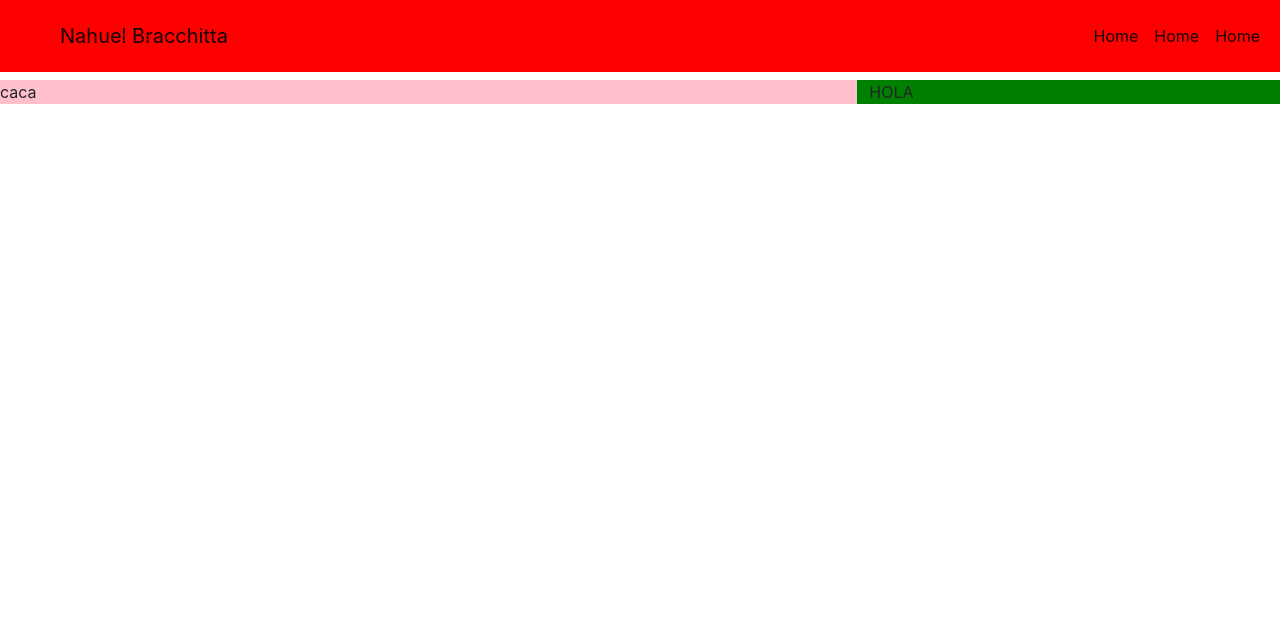
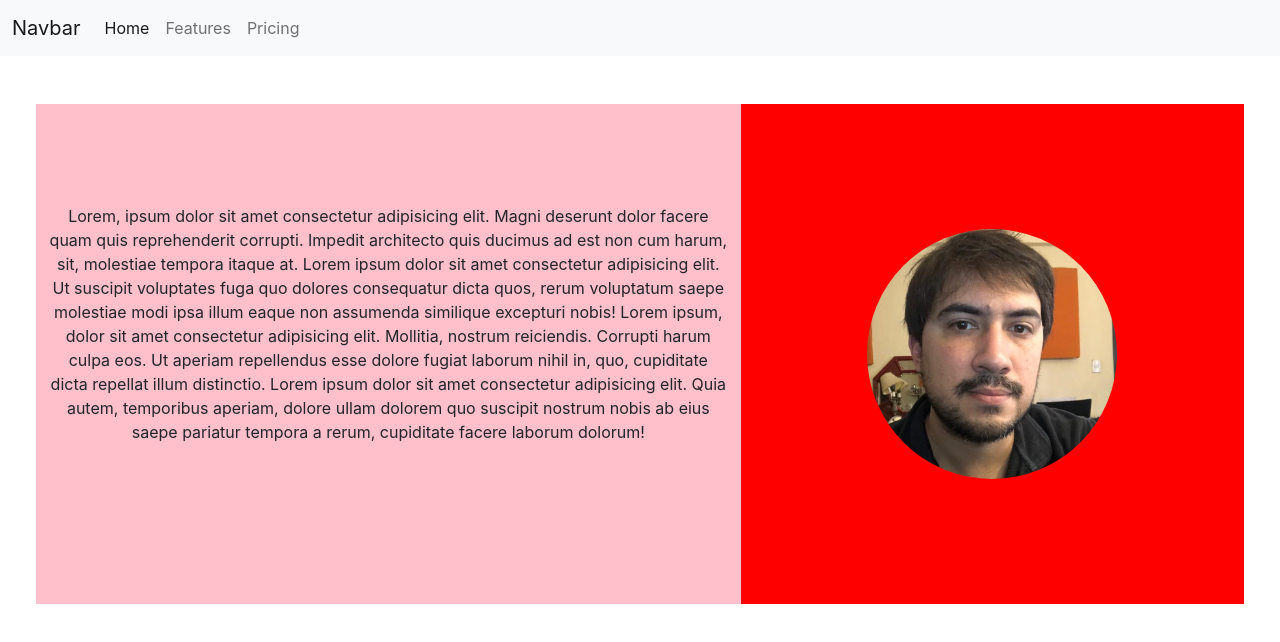
Before and after one commit to MrFontina/NB, a React (Create React App) app: page / in a window 1280 px wide. Shown: the top 642 px of the page. Built offline with nearby package versions, Linux system fonts and the light colour scheme.

Commit message:
empieza a andar

```diff
--- a/src/Components/About/About.jsx
+++ b/src/Components/About/About.jsx
@@ -1,16 +1,26 @@
+import "./about.css"
+import image from "./perfil.jpg"
+
+function About() {
 
 
-function About() {
+
   return (
-    <div className="container.fluid">
-        <div className="row">
+    <div className="hector">
+    <div className="container.fluid p-5 ">
+        <div className="row flex-wrap" >
 
-            <div className="col-8"  style={{backgroundColor:"pink"}}>
-            caca
+            <div className="col-lg-7 col-12"  style={{backgroundColor:"pink", textAlign:"center", paddingTop:"100px", height:"500px"}}>
+            Lorem, ipsum dolor sit amet consectetur adipisicing elit. Magni deserunt dolor facere quam quis reprehenderit corrupti. Impedit architecto quis ducimus ad est non cum harum, sit, molestiae tempora itaque at. Lorem ipsum dolor sit amet consectetur adipisicing elit. Ut suscipit voluptates fuga quo dolores consequatur dicta quos, rerum voluptatum saepe molestiae modi ipsa illum eaque non assumenda similique excepturi nobis! Lorem ipsum, dolor sit amet consectetur adipisicing elit. Mollitia, nostrum reiciendis. Corrupti harum culpa eos. Ut aperiam repellendus esse dolore fugiat laborum nihil in, quo, cupiditate dicta repellat illum distinctio. Lorem ipsum dolor sit amet consectetur adipisicing elit. Quia autem, temporibus aperiam, dolore ullam dolorem quo suscipit nostrum nobis ab eius saepe pariatur tempora a rerum, cupiditate facere laborum dolorum!
         </div>
-        <div className="col-4" style={{backgroundColor:"green"}}>HOLA</div>
+        <div className="rogelio col-lg-5 col-12 "  >
+            <img src={image} style={{borderRadius: "50%", height: "50%" }} alt=""/>
+            {/* <img src={image} style={{borderRadius: "50%", height: "50%" }} alt=""/>
+            <img src={image} style={{borderRadius: "50%", height: "50%" }} alt=""/> */}
+            </div>
         </div>
 
+    </div>
     </div>
   )
 }
--- /dev/null
+++ b/src/Components/About/about.css
@@ -0,0 +1,16 @@
+.rogelio{
+        height: 500px;
+        background-color: red;
+        display: flex;
+        flex-direction: row;
+        justify-content: center;
+        align-items: center
+}
+
+@media (max-width: 990px) {
+    .rogelio {
+        align-items: flex-start;
+        background-color: yellow;
+    }
+
+ }
--- a/src/Components/NavBar/NavBar.jsx
+++ b/src/Components/NavBar/NavBar.jsx
@@ -6,30 +6,25 @@ function NavBar() {
 
 
   return (
-    <nav className="navbar navbar-expand-lg pt-0" style={{backgroundColor:"#ffffff"}}>
-  <div className="container-fluid" style={{backgroundColor:"red"}}>
-    <Link className="navbar-brand mx-5 mt-3 mb-3" to="/">Nahuel Bracchitta</Link>
-    <button className="navbar-toggler" type="button" data-bs-toggle="collapse" data-bs-target="#navbarSupportedContent" aria-controls="navbarSupportedContent" aria-expanded="false" aria-label="Toggle navigation">
+
+
+<nav className="navbar navbar-expand-lg bg-light ">
+  <div className="container-fluid">
+    <Link className="navbar-brand">Navbar</Link>
+    <button className="navbar-toggler" type="button" data-bs-toggle="collapse" data-bs-target="#navbarNavAltMarkup" aria-controls="navbarNavAltMarkup" aria-expanded="false" aria-label="Toggle navigation">
       <span className="navbar-toggler-icon"></span>
     </button>
-    <div className="collapse navbar-collapse d-flex justify-content-end" id="navbarText">
-      <ul className="navbar-nav ">
-        <li className="nav-item">
-          <Link className="nav-link active" aria-current="page" >Home</Link>
-        </li>
-        <li className="nav-item">
+    <div className="collapse navbar-collapse " id="navbarNavAltMarkup">
+      <div className="navbar-nav">
         <Link className="nav-link active" aria-current="page" >Home</Link>
-        </li>
-        <li className="nav-item">
-        <Link className="nav-link active" aria-current="page" >Home</Link>
-        </li>
-        {/* <li className="nav-item d-flex align-items-center">
-          <span >🌙</span>
-        </li> */}
-      </ul>
+        <Link className="nav-link" >Features</Link>
+        <Link className="nav-link" >Pricing</Link>
+        {/* <Link className="nav-link disabled">Disabled</Link> */}
+      </div>
     </div>
   </div>
 </nav>
+
   )
 }
 
```
Also changed, not shown: public/img/perfil.jpg (added), src/Components/About/perfil.jpg (added).
